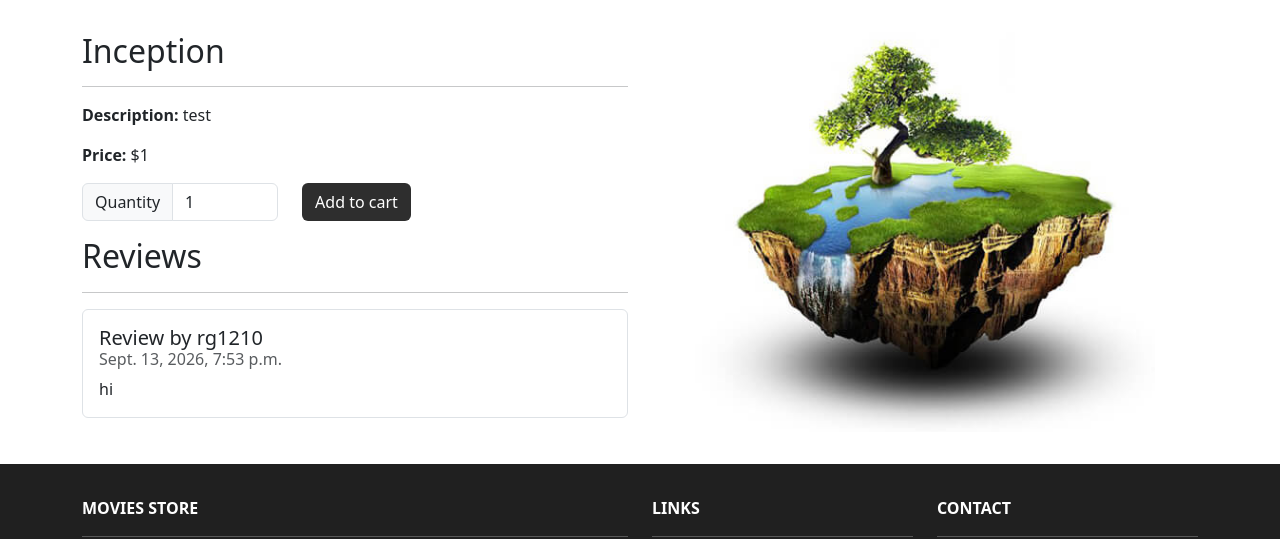
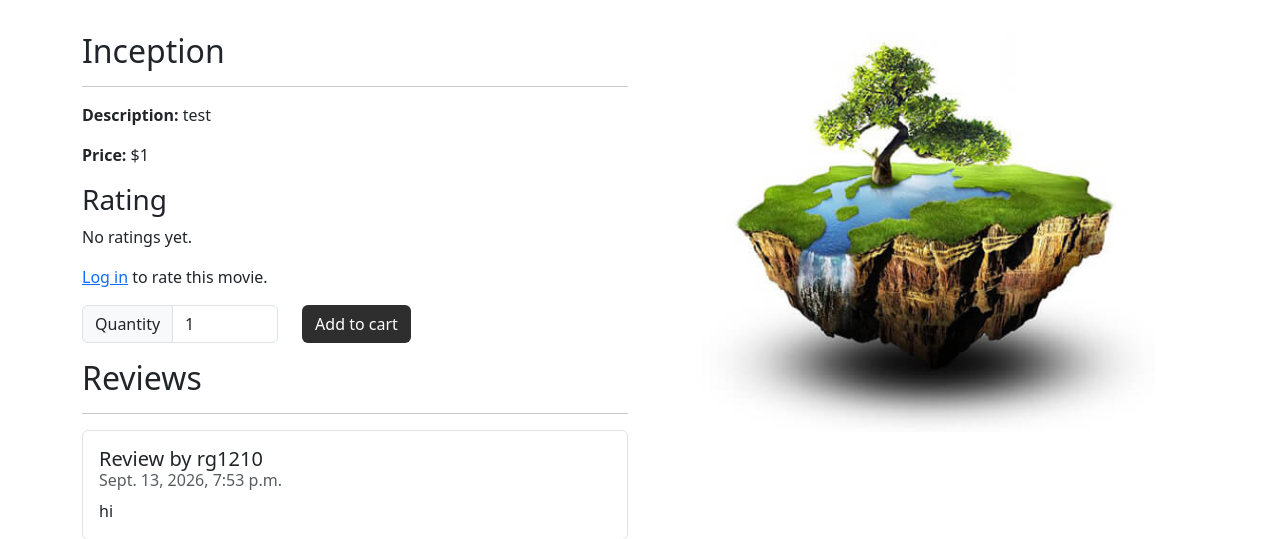
Before and after one commit to RaghavGarg1210/moviestore2340, a Django app: page /movies/1/ in a window 1280 px wide. Shown: the part 82-621 px from the top of the page. Run offline with Django 5.2, Linux system fonts and the light colour scheme; data comes from the database, SQL or seed files in the repository; both versions use the stored data as it was after the commit; some libraries are stand-ins or nearby versions.

Commit message:
user story 2

```diff
--- a/movies/models.py
+++ b/movies/models.py
@@ -20,3 +20,15 @@ class Review(models.Model):
 
     def __str__(self):
         return str(self.id) + ' - ' + self.movie.name
+
+class Rating(models.Model):
+    id = models.AutoField(primary_key=True)
+    score = models.IntegerField()
+    movie = models.ForeignKey(Movie, on_delete=models.CASCADE)
+    user = models.ForeignKey(User, on_delete=models.CASCADE)
+
+    class Meta:
+        unique_together = ('movie', 'user')
+
+    def __str__(self):
+        return str(self.score) + ' - ' + self.movie.name
--- a/movies/templates/movies/show.html
+++ b/movies/templates/movies/show.html
@@ -9,6 +9,41 @@
         <hr />
         <p><b>Description:</b> {{template_data.movie.description }}</p>
         <p><b>Price:</b> ${{template_data.movie.price }}</p>
+        <h3>Rating</h3>
+        {% if template_data.average_rating %}
+        <p>Average rating:
+          {{ template_data.average_rating|floatformat:1 }} out of 5
+        </p>
+        {% else %}
+        <p>No ratings yet.</p>
+        {% endif %}
+        {% if user.is_authenticated %}
+          {% if template_data.user_rating %}
+            <p>Your rating:
+              {{ template_data.user_rating.score }} out of 5
+            </p>
+          {% endif %}
+        <form method="POST"
+            action="{% url 'movies.rate' id=template_data.movie.id%}">
+            {% csrf_token %}
+            <select name="score" class="form-select mb-2" required>
+              <option value="">Choose a rating</option>
+              <option value="1">1 stars</option>
+              <option value="2">2 stars</option>
+              <option value="3">3 stars</option>
+              <option value="4">4 stars</option>
+              <option value="5">5 stars</option>
+            </select>
+            <button type="submit" class="btn bg-dark text-white">
+              Save rating
+            </button>
+        </form>
+        {% else %}
+        <p>
+          <a href="{% url 'accounts.login' %}">Log in</a>
+          to rate this movie.
+        </p>
+        {% endif %}
         <p class="card-text">
           <form method="post"
             action="{% url 'cart.add' id=template_data.movie.id %}">
--- a/movies/urls.py
+++ b/movies/urls.py
@@ -7,4 +7,5 @@ urlpatterns = [
     path('<int:id>/review/<int:review_id>/edit/', views.edit_review, name='movies.edit_review'),
     path('<int:id>/review/<int:review_id>/delete/', views.delete_review, name='movies.delete_review'),
     path('<int:id>/review/<int:review_id>/report/', views.report_review, name='movies.report_review'),
+    path('<int:id>/rate', views.rate, name='movies.rate')
 ]
--- a/movies/views.py
+++ b/movies/views.py
@@ -1,6 +1,7 @@
 from django.shortcuts import render, redirect, get_object_or_404
-from .models import Movie, Review
+from .models import Movie, Review, Rating
 from django.contrib.auth.decorators import login_required
+from django.db.models import Avg
 
 def index(request):
     search_term = request.GET.get('search')
@@ -21,8 +22,24 @@ def show(request, id):
     template_data['title'] = movie.name
     template_data['movie'] = movie
     template_data['reviews'] = reviews
+    template_data['average_rating'] = Rating.objects.filter(movie=movie).aggregate(Avg('score'))['score__avg']
+    template_data['user_rating'] = None
+    if request.user.is_authenticated:
+        template_data['user_rating'] = Rating.objects.filter(movie=movie, user=request.user).first()
     return render(request, 'movies/show.html',
                   {'template_data': template_data})
+@login_required
+def rate(request, id):
+    if request.method == 'POST':
+        score = request.POST.get('score')
+        if score in ['1', '2', '3', '4', '5']:
+            movie = get_object_or_404(Movie, id=id)
+            Rating.objects.update_or_create(
+                movie = movie,
+                user = request.user,
+                defaults = {'score': int(score)},
+            )
+    return redirect('movies.show', id=id)
 
 @login_required
 def create_review(request, id):
```
Also changed, not shown: db.sqlite3, movies/migrations/0004_rating.py (added).
